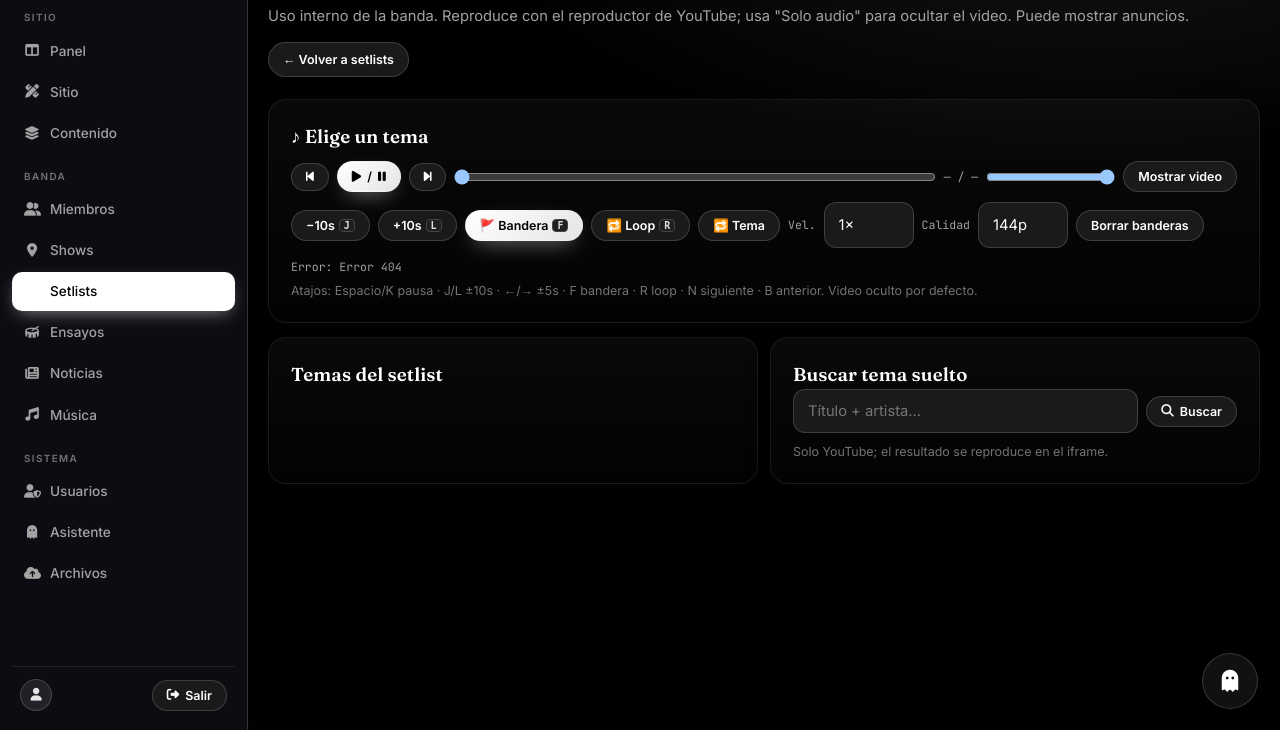
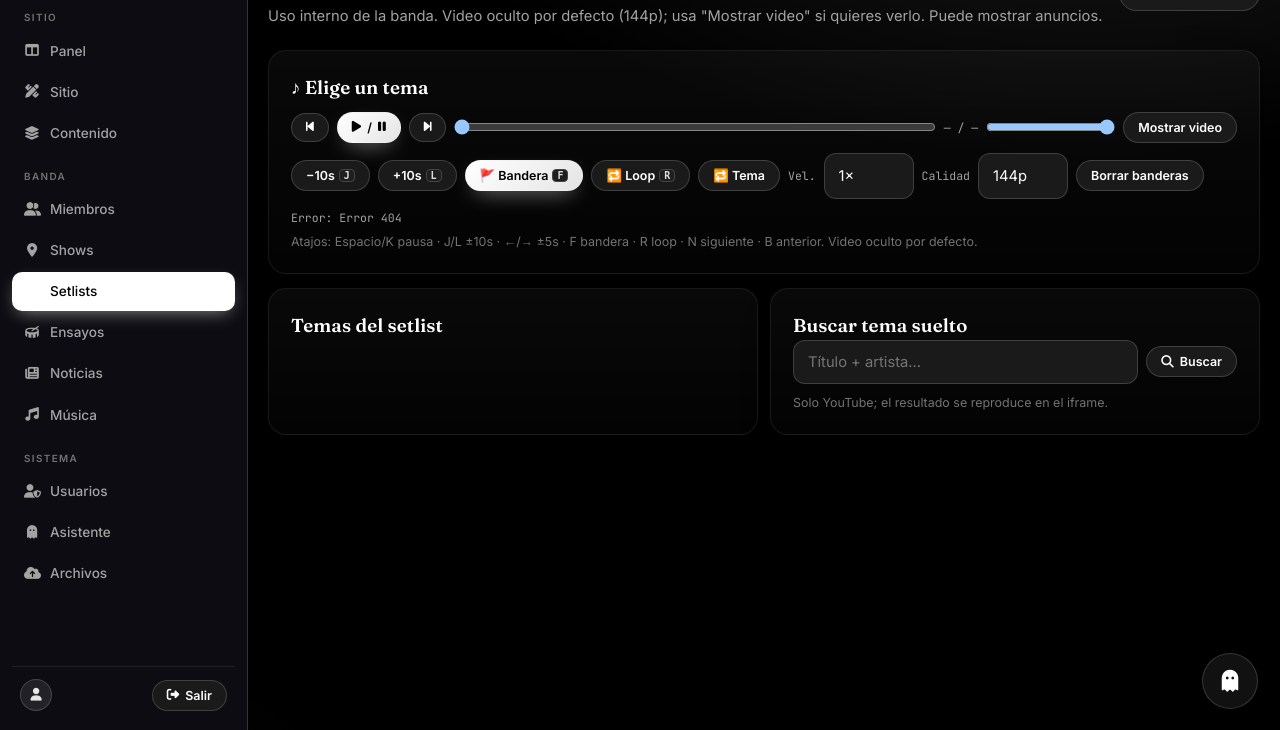
Before and after one commit to dieguino3893/TuNoEresElReyDelTrenFantasma, an ASP.NET Core app: template MVCCoreApp/Views/Admin/SetlistPlay.cshtml in a window 1280 px wide. Shown: the part 69-799 px from the top of the page. Run offline with ASP.NET Core 8, Linux system fonts and the light colour scheme; the template is opened without the code that fills it, so the values that code supplies are empty; some libraries are stand-ins or nearby versions.

Commit message:
Copy del player: video oculto por defecto

```diff
--- a/MVCCoreApp/Views/Admin/SetlistPlay.cshtml
+++ b/MVCCoreApp/Views/Admin/SetlistPlay.cshtml
@@ -6,7 +6,7 @@
 <div class="welcome">
   <div>
     <h2><i class="fa-solid fa-drum"></i> Ensayar: @Model.Name</h2>
-    <p>Uso interno de la banda. Reproduce con el reproductor de YouTube; usa "Solo audio" para ocultar el video. Puede mostrar anuncios.</p>
+    <p>Uso interno de la banda. Video oculto por defecto (144p); usa "Mostrar video" si quieres verlo. Puede mostrar anuncios.</p>
   </div>
   <a href="/admin/setlists" class="btn btn-secondary btn-sm">← Volver a setlists</a>
 </div>
```
